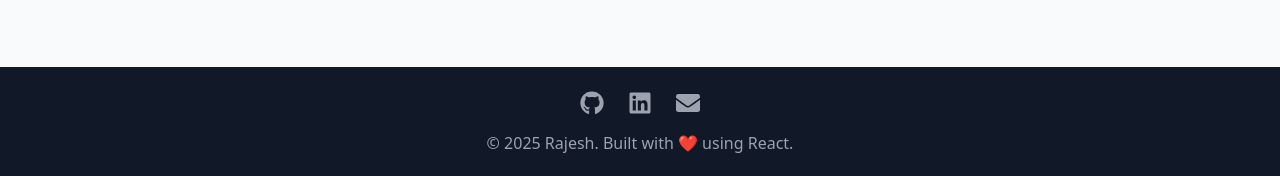
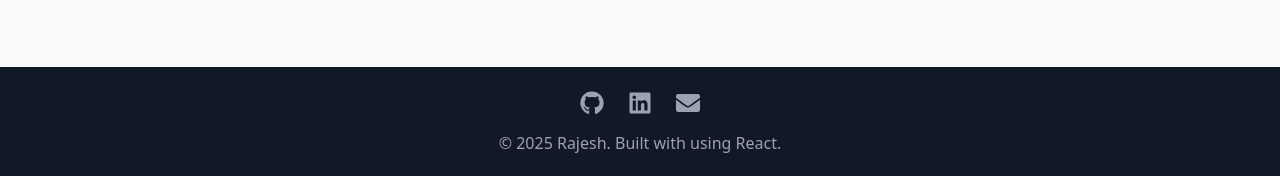
Before and after one commit to Raj-in-Git/Raj_PortFolio, a React (Create React App) app: page / in a window 1280 px wide. Shown: the part 1742-1918 px from the top of the page. Built offline with nearby package versions, Linux system fonts and the light colour scheme.

Commit message:
adding files to deploy

```diff
--- a/src/components/Footer.jsx
+++ b/src/components/Footer.jsx
@@ -22,7 +22,7 @@ export default function Footer() {
           <FaEnvelope size={24} />
         </a>
       </div>
-      © {new Date().getFullYear()} Rajesh. Built with ❤️ using React.
+      © {new Date().getFullYear()} Rajesh. Built with using React.
     </footer>
   );
 }
```
